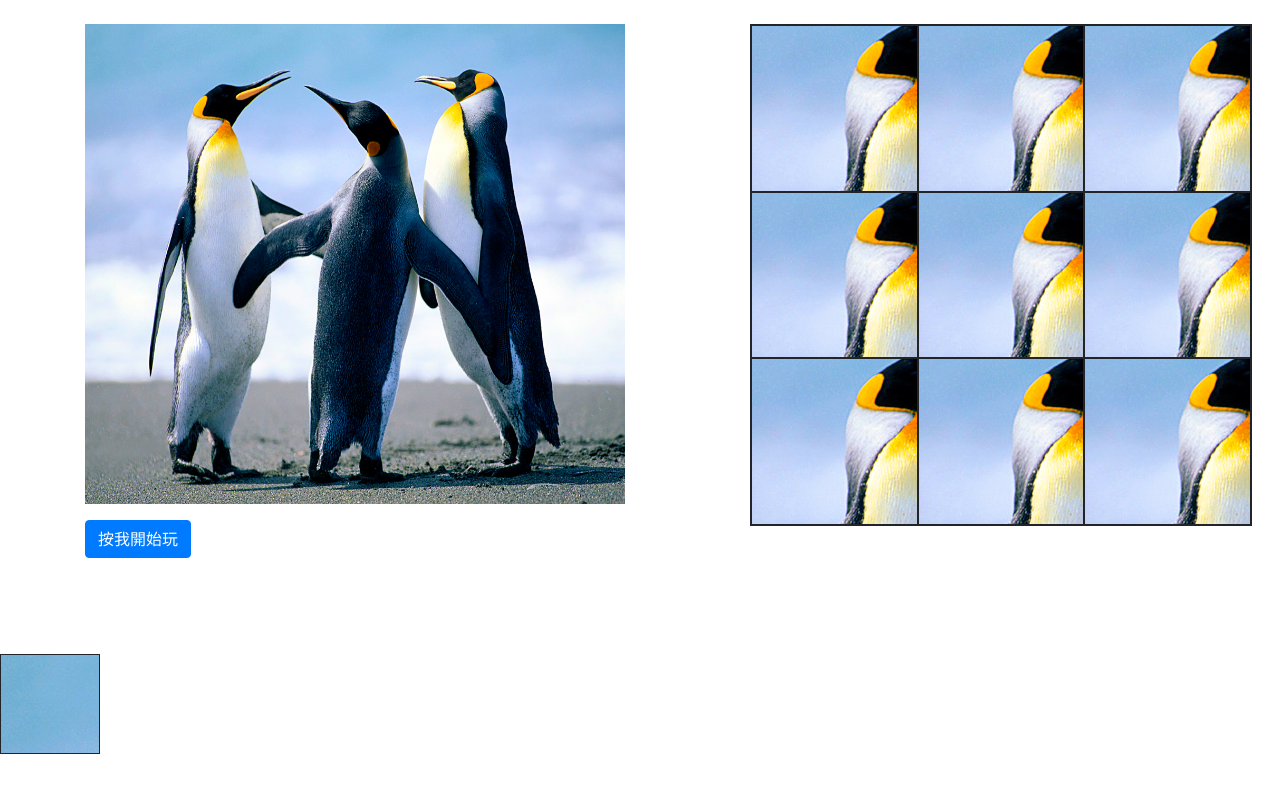
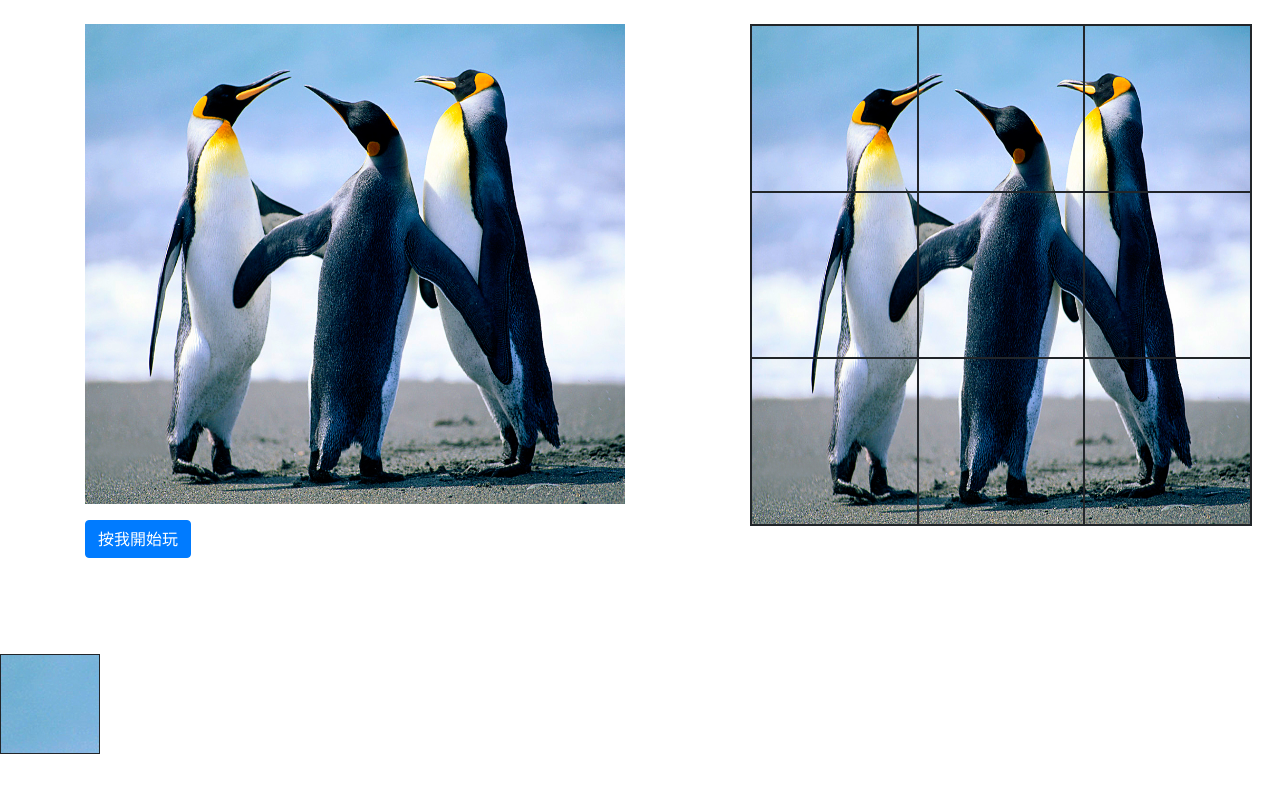
Before and after one commit to smileTU/Web, a plain HTML site: page 20Puzzla.html in a window 1280 px wide. Drawn offline with nearby package versions, Linux system fonts and the light colour scheme.

Commit message:
20200116

```diff
--- a/20Puzzla.html
+++ b/20Puzzla.html
@@ -65,18 +65,42 @@
             $("#puzzle").css("width", width + 2 + "px");
             // alert($("#puzzle").css("width"));
 
+
             for (let i = 1; i <= n * n; i++) {
+
+
                 //計算圖片顯示範圍
                 //直 (欄)
-                var row2 = parseInt(i / n);
+                // var row2 = parseInt(i / n);
                 //橫 (列)
-                var col2 = i % n;
-                $("#puzzle").append('<div class="test" id="Photo' + i + '" style="width: '
-                    + col + 'px; height: ' + row + 'px;"><img src="/Images/Penguins.jpg" /></div>');
+                // var col2 = i % n;
+                // $("#puzzle").append('<div class="test" id="Photo' + i + '" style="width: '
+                //     + col + 'px; height: ' + row + 'px;"><img src="/Images/Penguins.jpg" /></div>');
 
-                // $("#Photo" + i ).css("margin-left", col2 * -480 + 1).css("margin-top", row2 * -480 + 1);
-                $("#Photo"+ i+" img").css("margin",-100  ,680 ,768 ,100);
+                // // $("#Photo" + i ).css("margin-left", col2 * -480 + 1).css("margin-top", row2 * -480 + 1);
+                // $("#Photo"+ i+" img").css("width",width).css("height",height).css("margin",row*0 ,col*(-NumCount) ,width ,height);
+                //                                                                 //          上    左   右   下
+
+
+
+
             }
+            var NumCount = 1;
+            for (let y = 0; y < n; y++) {
+                for (let x = 0; x < n; x++) {
+                    $("#puzzle").append('<div class="test" id="Photo' + NumCount + '" style="width: '
+                        + col + 'px; height: ' + row + 'px;"><img src="/Images/Penguins.jpg" /></div>');
+
+                    $("#Photo" + NumCount + " img").css("width", width).css("height", height)
+                        .css("margin-left", row * -x).css("margin-top",col * -y)
+                    //          上    左   右   下 ,col *-x,  width , height
+
+                    console.log(`NumCount =  ${NumCount} \nx = ${x}, y = ${y}\n上 = ${row * -y} 左 = ${col *-x}`);
+                    NumCount = NumCount + 1;
+                }
+            }
+
+
 
             //打散拼圖
             function BreakUpPuzzla() {
@@ -137,8 +161,8 @@
         <div class="test" style="width: 100px; height: 100px;"></div>
         <div class="test" style="width: 100px; height: 100px;"></div>
     </div> -->
-    <div class="test" style="width: 100px; height: 100px; clip:rect(-545px 5px 5px -355px)"><img src="/Images/Penguins.jpg"
-            alt=""></div>
+    <div class="test" style="width: 100px; height: 100px; clip:rect(-545px 5px 5px -355px)"><img
+            src="/Images/Penguins.jpg" alt=""></div>
 
 
 </body>
```
